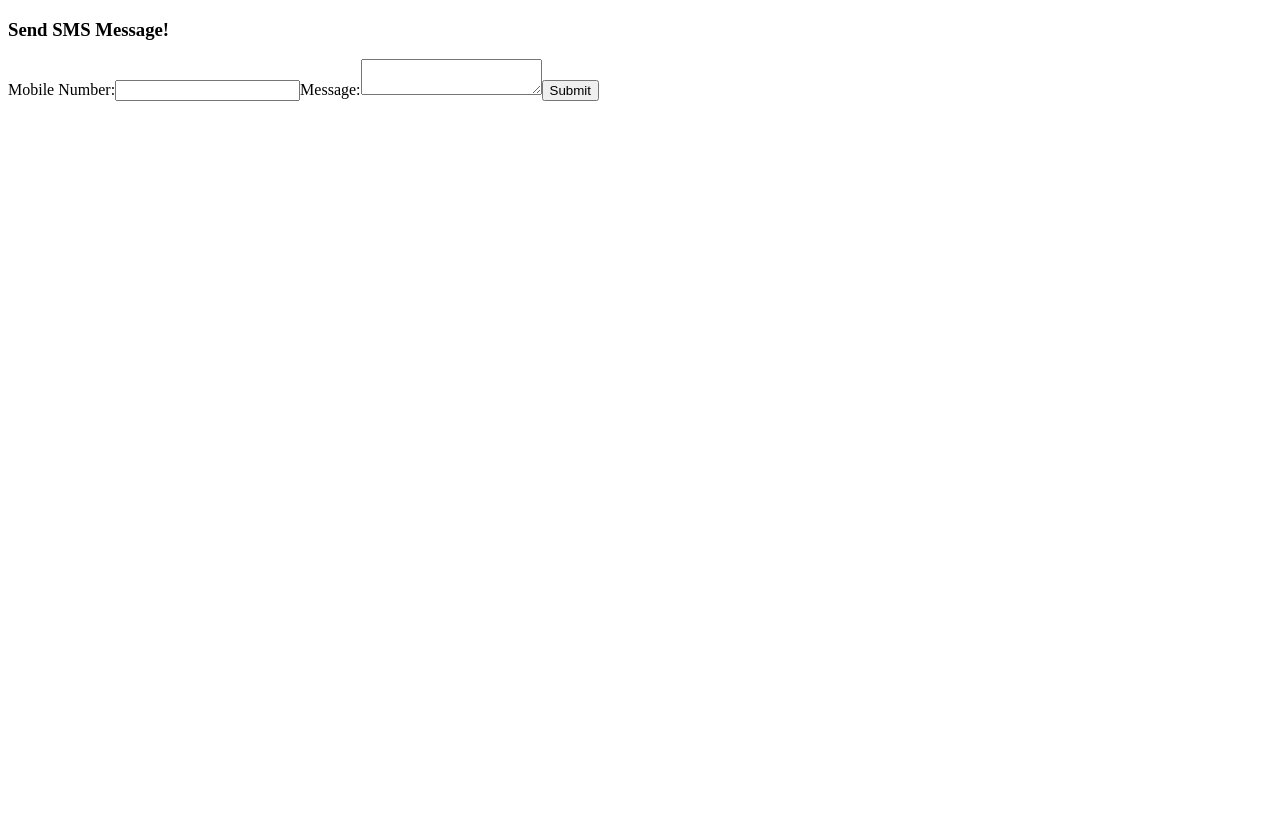
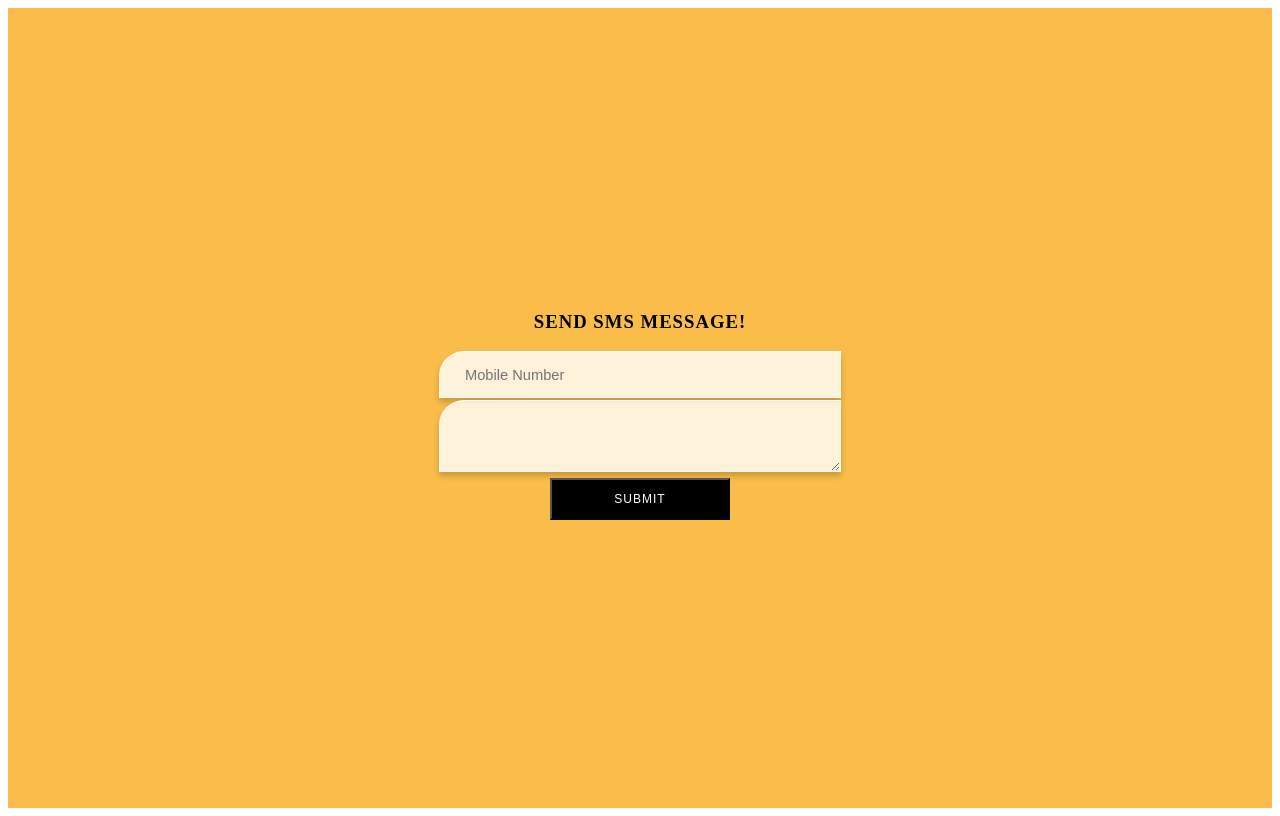
Before and after one commit to LuisCastilloKC/SMS_-Messages-App-FE, a React (Create React App) app: page / in a window 1280 px wide. Built offline with nearby package versions, Linux system fonts and the light colour scheme.

Commit message:
add styling

```diff
--- a/package.json
+++ b/package.json
@@ -9,6 +9,7 @@
     "react": "^18.1.0",
     "react-dom": "^18.1.0",
     "react-scripts": "5.0.1",
+    "styled-components": "^5.3.5",
     "web-vitals": "^2.1.4"
   },
   "scripts": {
--- a/src/components/SmsForm.jsx
+++ b/src/components/SmsForm.jsx
@@ -1,4 +1,5 @@
 import React, { useState } from 'react'
+import { Container, Header, Form, Input, TextArea, Button } from './SmsStyle'
 
 const SmsForm = () => {
     const [ sms, setSms] = useState('')
@@ -32,16 +33,16 @@ const SmsForm = () => {
     }
 
     return(
-        <div className='container'>
-            <h3>Send SMS Message!</h3>
-            <form onSubmit={sendSms}>
-                <label>Mobile Number:</label>
-                <input name='number' onChange={handleChange}></input>
-                <label>Message:</label>
-                <textarea name='sms' onChange={handleChange}></textarea>
-                <button>Submit</button>
-            </form>
-        </div>
+        <Container>
+            <Header>Send SMS Message!</Header>
+            <Form onSubmit={sendSms}>
+
+                <Input name='number' onChange={handleChange} placeholder="Mobile Number"></Input>
+
+                <TextArea name='sms' onChange={handleChange}></TextArea>
+                <Button>Submit</Button>
+            </Form>
+        </Container>
     )
 }
 
--- /dev/null
+++ b/src/components/SmsStyle.js
@@ -0,0 +1,68 @@
+import styled from 'styled-components'
+
+export const Container = styled.div`
+  display: flex;
+  flex-direction: column;
+  align-items: center;
+  justify-content: center;
+  height: 100vh;
+  background-color: #FABD4A;
+`
+
+export const Header = styled.h3`
+  text-transform: uppercase;
+  letter-spacing: 1px;
+`
+
+export const Form = styled.form`
+  display: flex;
+  flex-direction: column;
+  align-items: center;s
+`
+
+export const Input = styled.input`
+min-height: 25px;
+width: 350px;
+border: solid 1px rgba(255,255,255,0.8);
+padding: 10px 25px;
+color: #002E40;
+background: rgba(255,255,255,0.8);
+box-shadow: 0 4px 6px rgba(0,0,0,0.2);
+border-radius: 25px 0 0 0;
+font-size: 11pt;
+`
+
+export const TextArea = styled.textarea`
+font-size: 21pt;
+border-radius: 0 0 0 25px;
+min-height: 50px;
+height: 50px;
+border-top: none;
+margin-top: 2px ;
+padding-left: 16px;
+padding-right: 34px;
+
+min-height: 25px;
+	width: 350px;
+	border: solid 1px rgba(255,255,255,0.8);
+	padding: 10px 25px;
+	color: #002E40;
+	background: rgba(255,255,255,0.8);
+	box-shadow: 0 4px 6px rgba(0,0,0,0.2);
+	border-radius: 25px 0 0 0;
+	font-size: 11pt;
+`
+
+export const Button = styled.button`
+  width: 180px;
+  padding: 12px 25px;
+  margin: 6px 0 4px;
+  font-size: 12px;
+  text-transform: uppercase;
+  color: white;
+  background-color: black;
+  letter-spacing: 1px;
+  &:hover {
+    cursor: pointer;
+  }
+`
```
Also changed, not shown: 1 other file (tests, documents, lock files or other folders).
